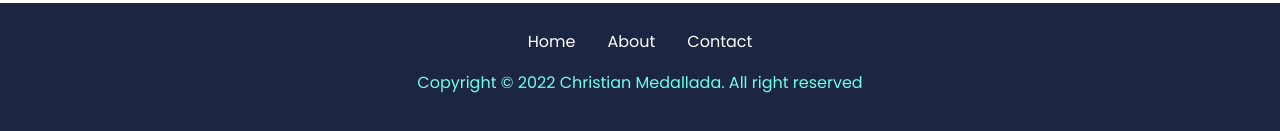
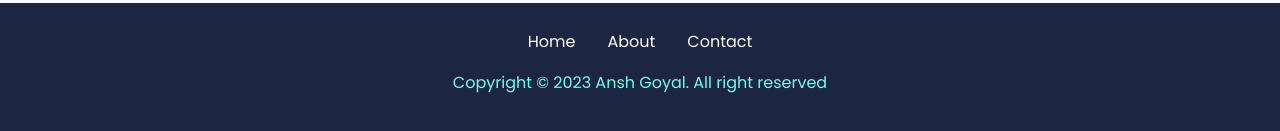
Before and after one commit to anshgoyal04/Express-Eat, a plain HTML site: page index.html in a window 1280 px wide. Shown: the part 2503-2634 px from the top of the page. Drawn offline with Linux system fonts and the light colour scheme; files whose address does not match are found by name.

Commit message:
Update index.html

```diff
--- a/index.html
+++ b/index.html
@@ -690,18 +690,12 @@
 
             <!--Footer-->
     <div class="footer">
-<!--         <div class="social-btn">
-            <a href="https://www.facebook.com/Cmedsss" target="_blank" ><i class="	fab fa-facebook"></i></a>
-            <a href="https://www.instagram.com/tiaanmeds/" target="_blank" ><i class="	fab fa-instagram"></i></a>
-            <a href="https://www.linkedin.com/in/tianmeds/" target="_blank"><i class="	fab fa-linkedin"></i></a>
-            <a href="https://github.com/TianMeds" target="_blank" "><i class="	fab fa-github"></i></a>
-        </div> -->
             <div class="quick-bar">
                 <a href="index.html">Home</a>
                 <a href="about.html">About</a>
                 <a href="contact.html">Contact</a>
             </div>
-        <p>Copyright &copy; 2022 Christian Medallada. All right reserved</p>
+        <p>Copyright &copy; 2023 Ansh Goyal. All right reserved</p>
     </div>
 
     <!--Ending of Footer-->
```
